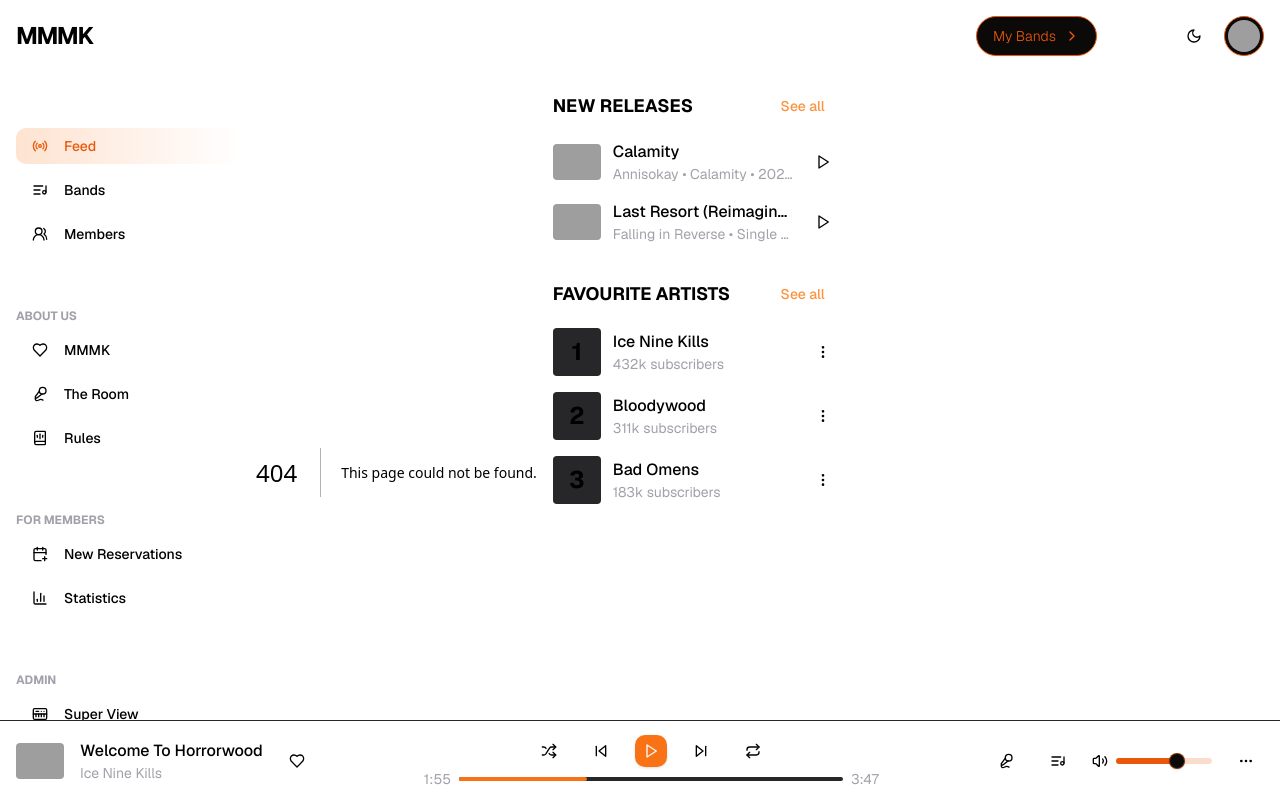
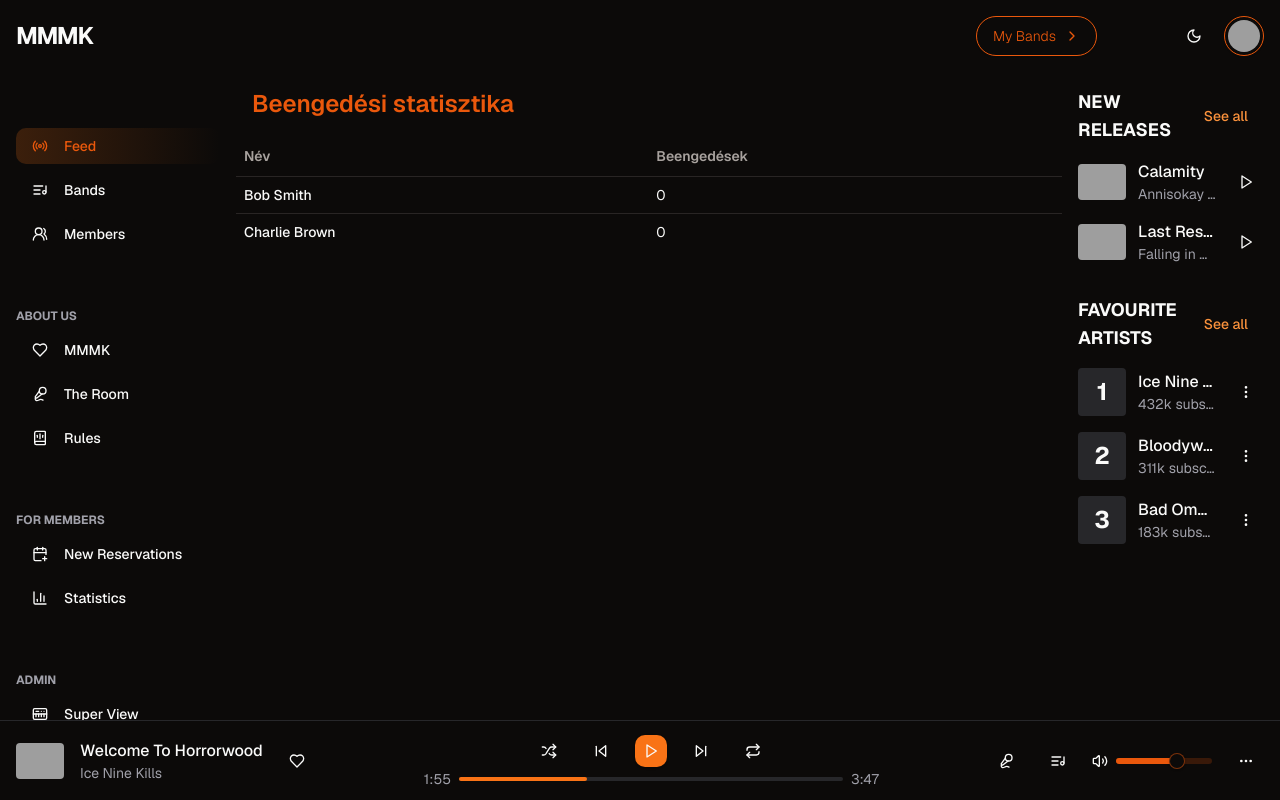
Before and after one commit to kir-dev/mmmk-web, a Next.js app in the folder apps/frontend/: page /stats in a window 1280 px wide. Before the commit this address had no page. Built offline with nearby package versions, Linux system fonts and the light colour scheme; grey boxes are pictures that could not be loaded.

Commit message:
created stats page

```diff
--- a/apps/frontend/src/app/members/page.tsx
+++ b/apps/frontend/src/app/members/page.tsx
@@ -7,7 +7,7 @@
 import { mockUsers } from '@/mocks/users';
 
 export default function Members() {
-  const data = mockUsers;
+  const data = mockUsers; //TODO: replace with real data
   const [filteredData, setFilteredData] = useState(data);
   const [searchTerm, setSearchTerm] = useState('');
 
--- /dev/null
+++ b/apps/frontend/src/app/stats/page.tsx
@@ -0,0 +1,61 @@
+import { Table, TableBody, TableCell, TableHead, TableHeader, TableRow } from '@/components/ui/table';
+import { mockGatekeepings } from '@/mocks/gatekeepings';
+import { mockUsers } from '@/mocks/users';
+import { User } from '@/types/user';
+
+const currentUser: User = mockUsers[1]; //TODO: replace with real user
+const data = mockGatekeepings; //TODO: replace with real data
+
+function isAuthorized(user: User) {
+  return user.role === 'ADMIN' || user.role === 'GATEKEEPER';
+}
+
+function getCurrentPeriodStart() {
+  //TODO: replace with real period
+  const now = new Date();
+  return new Date(now.getFullYear(), now.getMonth(), 1);
+}
+
+export default function Stats() {
+  if (!isAuthorized(currentUser)) {
+    return (
+      <div className='w-full'>
+        <div className='p-8 text-center text-red-500 font-bold'>
+          Access denied. You do not have permission to view this page.
+        </div>
+      </div>
+    );
+  }
+
+  const periodStart = getCurrentPeriodStart();
+  const gatekeepers = mockUsers.filter((u) => u.role === 'GATEKEEPER' || u.role === 'ADMIN');
+
+  const gatekeepingCounts = gatekeepers.map((gk) => {
+    const count = data.filter((gkEvent) => gkEvent.userId === gk.id && new Date(gkEvent.date) >= periodStart).length;
+    return { ...gk, count };
+  });
+
+  return (
+    <div className='w-full'>
+      <div className='flex items-center justify-between flex-row p-4'>
+        <h1 className='text-2xl font-semibold text-primary'>Beengedési statisztika</h1>
+      </div>
+      <Table>
+        <TableHeader>
+          <TableRow>
+            <TableHead className='font-semibold'>Név</TableHead>
+            <TableHead className='font-semibold'>Beengedések</TableHead>
+          </TableRow>
+        </TableHeader>
+        <TableBody>
+          {gatekeepingCounts.map((gk) => (
+            <TableRow key={gk.id}>
+              <TableCell className='font-medium'>{gk.name}</TableCell>
+              <TableCell>{gk.count}</TableCell>
+            </TableRow>
+          ))}
+        </TableBody>
+      </Table>
+    </div>
+  );
+}
--- a/apps/frontend/src/components/layout/sidebar.tsx
+++ b/apps/frontend/src/components/layout/sidebar.tsx
@@ -74,7 +74,7 @@
               </Link>
             </Button>
             <Button variant='blast' className='w-full justify-start' asChild>
-              <Link href='/'>
+              <Link href='/stats'>
                 <BarChart3 className='mr-2 h-4 w-4' />
                 Statistics
               </Link>
--- /dev/null
+++ b/apps/frontend/src/mocks/gatekeepings.ts
@@ -0,0 +1,10 @@
+export const mockGatekeepings = [
+  { id: 1, userId: 3, date: '2025-06-01T10:00:00.000Z' },
+  { id: 2, userId: 3, date: '2025-06-02T12:00:00.000Z' },
+  { id: 3, userId: 2, date: '2025-06-03T14:00:00.000Z' },
+  { id: 4, userId: 3, date: '2025-06-04T16:00:00.000Z' },
+  { id: 5, userId: 2, date: '2025-06-05T18:00:00.000Z' },
+  { id: 6, userId: 3, date: '2025-06-06T20:00:00.000Z' },
+  { id: 7, userId: 2, date: '2025-06-07T22:00:00.000Z' },
+  { id: 8, userId: 3, date: '2025-06-08T23:00:00.000Z' },
+];
--- /dev/null
+++ b/apps/frontend/src/types/gatekeeping.ts
@@ -0,0 +1,5 @@
+export type Gatekeeping = {
+  id: number;
+  userId: number;
+  date: string;
+};
```
